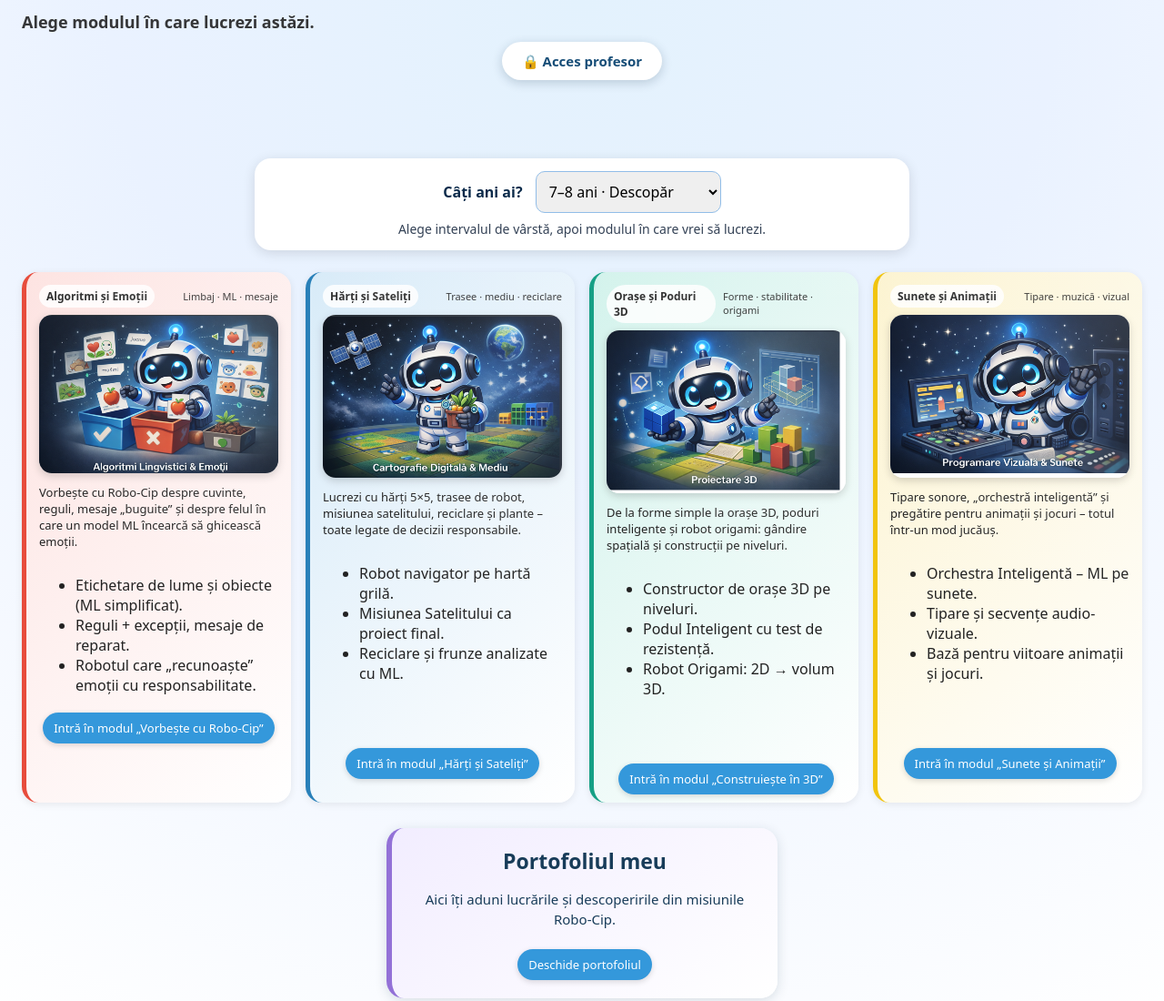
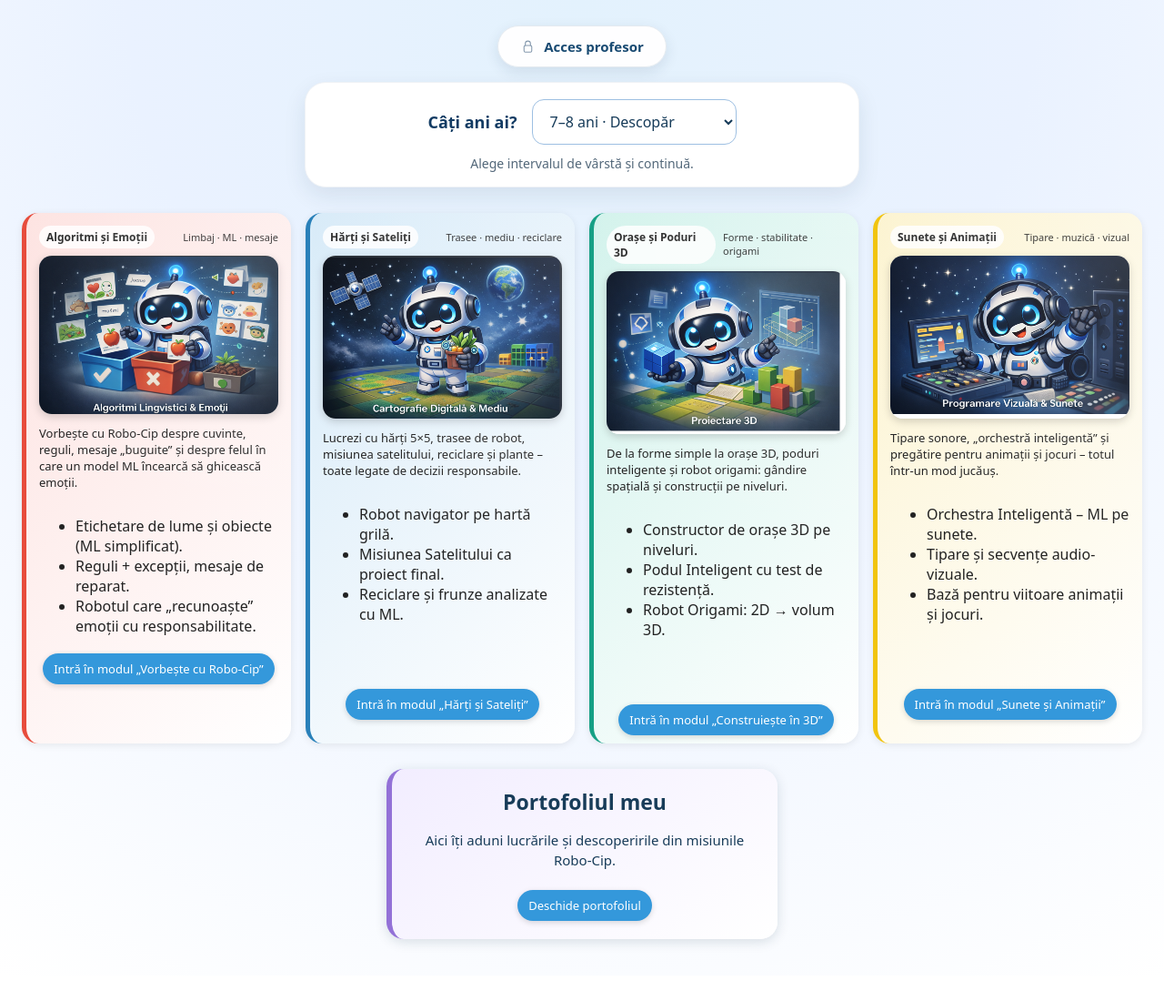
Before and after one commit to ElenaHreciuc/robo-cip-platform, a website: page modules.html in a window 1280 px wide. Shown: the top 1100 px of the page at 91% size. After the commit the page ends 1072 px from the top, so only its background shows below. Drawn offline with Linux system fonts and the light colour scheme; files that its build step writes are made by us from their sources; files whose address does not match are found by name.

Commit message:
ui: premium centered compact teacher and age entry on student modules page

```diff
--- a/modules.html
+++ b/modules.html
@@ -22,22 +22,39 @@
       text-decoration: none;
       box-shadow: 0 2px 8px rgba(0,0,0,.25);
     }
+
+    /* Antet premium: o singură axă centrală, spațiere compactă */
+    .premium-entry{width:min(100%,640px);margin:16px auto 28px;padding:0 12px;display:flex;flex-direction:column;align-items:center;gap:16px}
+    .premium-teacher{display:flex;justify-content:center;width:100%;margin:0}
+    .premium-teacher-link{display:inline-flex;align-items:center;justify-content:center;gap:9px;min-height:46px;padding:11px 24px;border-radius:999px;background:rgba(255,255,255,.96);color:#184a72;text-decoration:none;font:700 15px system-ui,sans-serif;border:1px solid #e4eaf0;box-shadow:0 5px 15px #14324c1b}
+    .premium-teacher-link svg{color:#8498ad;flex:none}
+    .premium-teacher-link:focus-visible{outline:3px solid #e9a84d;outline-offset:3px}
+    .premium-age{box-sizing:border-box;width:100%;max-width:610px;margin:0;padding:18px 22px 16px;background:#fff;border:1px solid #eff2f6;border-radius:23px;box-shadow:0 9px 24px #14324c18;text-align:center}
+    .premium-age-row{display:flex;align-items:center;justify-content:center;gap:16px;flex-wrap:wrap}
+    .premium-age label{font-weight:750;font-size:18px;color:#123b63}
+    .premium-age select{min-width:225px;padding:12px 15px;border:1px solid #9dbfe2;border-radius:13px;background:#fff;color:#163b59;font:16px system-ui,sans-serif}
+    .premium-age p{margin:11px 0 0;color:#53687a;font-size:14px}
+    @media(max-width:550px){.premium-entry{margin:12px auto 22px;gap:13px}.premium-age{padding:17px 15px}.premium-age-row{gap:10px}.premium-age select{width:100%;min-width:0}}
   </style>
 </head>
 
 <body class="home-body">
   <main class="home-main">
-    <h2 class="modules-heading">Alege modulul în care lucrezi astăzi.</h2>
-    <nav aria-label="Acces cadre didactice" style="text-align:center;margin:10px auto 20px;"><a href="/teacher" style="display:inline-block;background:#fff;color:#164d77;padding:11px 22px;border-radius:999px;font:700 15px system-ui,sans-serif;text-decoration:none;box-shadow:0 3px 12px #102d4433;">🔒 Acces profesor</a></nav><br><br><br>
-
-    <section aria-label="Alege vârsta elevului" style="max-width:720px;margin:0 auto 24px;padding:14px 18px;background:#fff;border-radius:18px;text-align:center;box-shadow:0 3px 14px rgba(0,0,0,.12);">
-      <label for="age-track" style="font-weight:700;color:#0b2a4a;">Câți ani ai?</label>
-      <select id="age-track" style="margin-left:10px;padding:10px;border-radius:10px;font:inherit;border:1px solid #91bde8;">
-        <option value="7-8">7–8 ani · Descopăr</option>
-        <option value="8-9">8–9 ani · Construiesc</option>
-        <option value="9-10">9–10 ani · Investighez</option>
-      </select>
-      <p style="margin:8px 0 0;color:#334155;font-size:14px;">Alege intervalul de vârstă, apoi modulul în care vrei să lucrezi.</p>
+    <section class="premium-entry" aria-label="Acces și alegerea vârstei">
+      <nav class="premium-teacher" aria-label="Acces cadre didactice">
+        <a href="/teacher" class="premium-teacher-link"><svg viewBox="0 0 24 24" width="17" height="17" fill="none" stroke="currentColor" stroke-width="1.5" stroke-linecap="round" stroke-linejoin="round" aria-hidden="true"><path d="M8 10V7a4 4 0 0 1 8 0v3"/><rect x="6" y="10" width="12" height="10" rx="2"/></svg><span>Acces profesor</span></a>
+      </nav>
+      <section class="premium-age" aria-label="Alege vârsta elevului">
+        <div class="premium-age-row">
+          <label for="age-track">Câți ani ai?</label>
+          <select id="age-track">
+            <option value="7-8">7–8 ani · Descopăr</option>
+            <option value="8-9">8–9 ani · Construiesc</option>
+            <option value="9-10">9–10 ani · Investighez</option>
+          </select>
+        </div>
+        <p>Alege intervalul de vârstă și continuă.</p>
+      </section>
     </section>
     <section class="module-grid">
 
```
